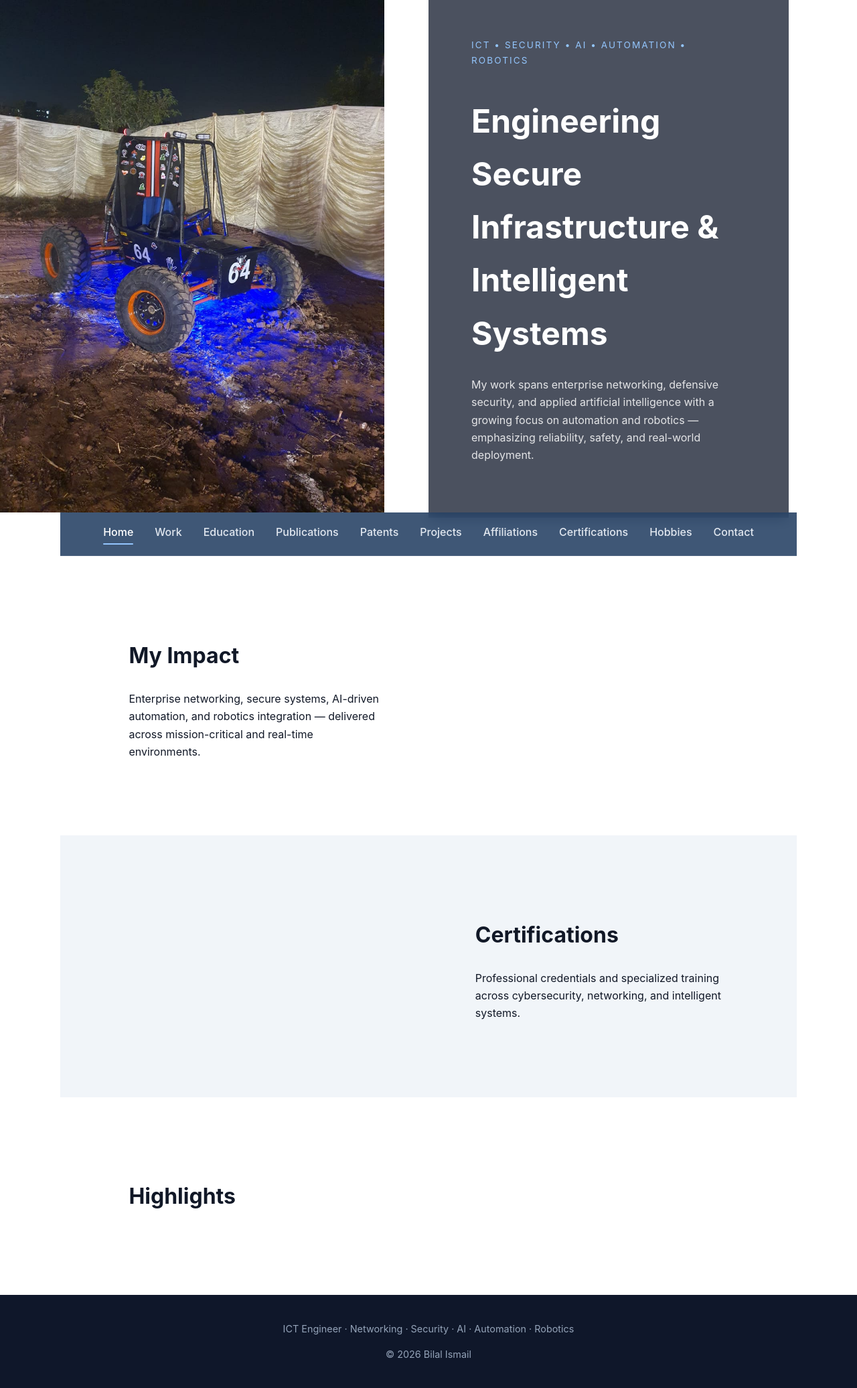
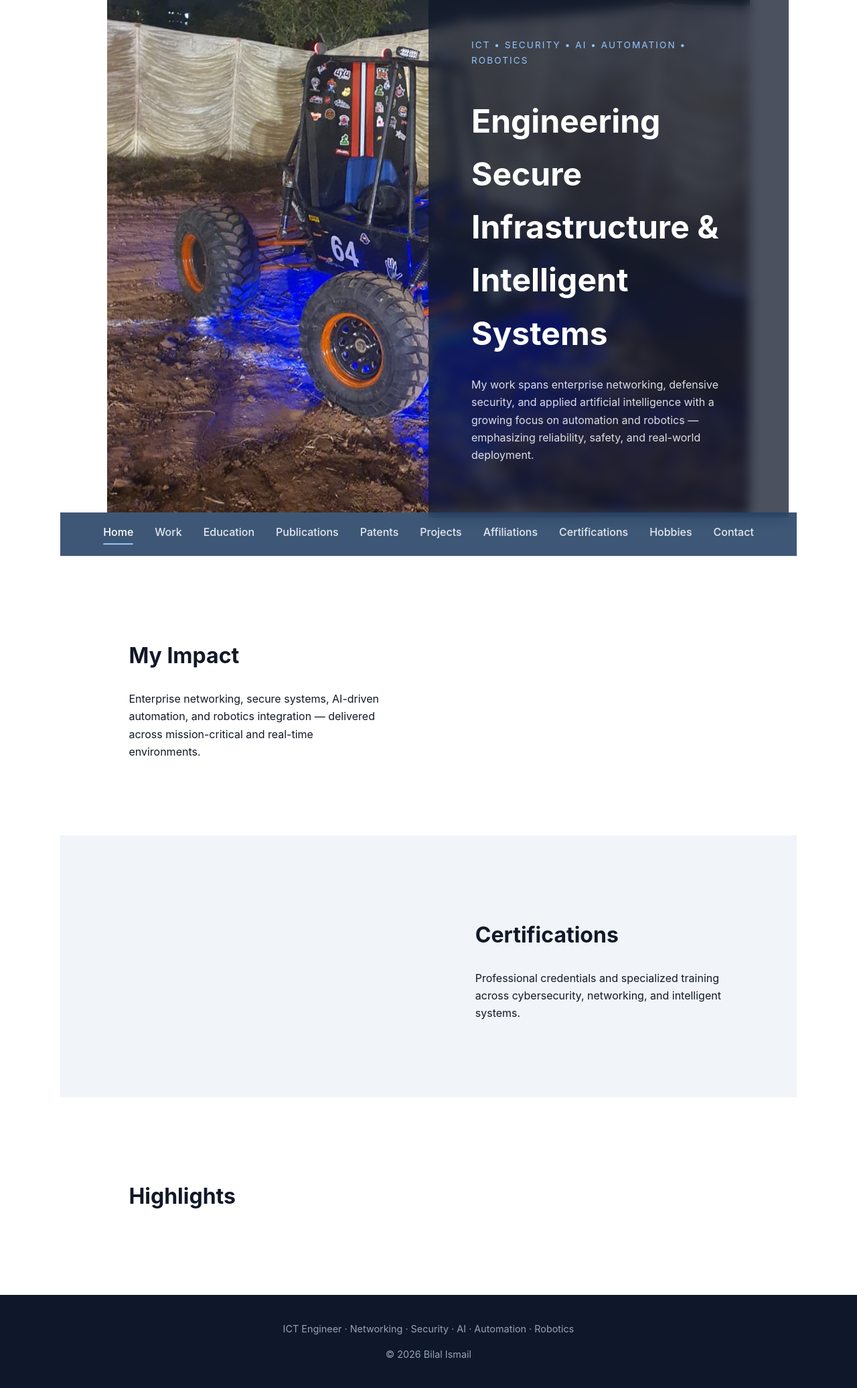
Before and after one commit to bilal-ismail/bilal-ismail.github.io, a Jekyll site: the page built from index.md, in a window 1280 px wide. Shown: the whole page at 67% size. Built offline with Jekyll 4.4.1, drawn with Linux system fonts in a browser that asks for light colours.

Commit message:
Update main.css

```diff
--- a/assets/css/main.css
+++ b/assets/css/main.css
@@ -75,8 +75,8 @@ html, body {
   width: 100vw;
   height: 85vh;
   min-height: 650px;
-  background-size: contain;
-  background-position: left;
+  background-size: auto;
+  background-position: center;
   background-repeat: no-repeat;
   transition: background-image 1s ease-in-out;
   display: flex;
```
